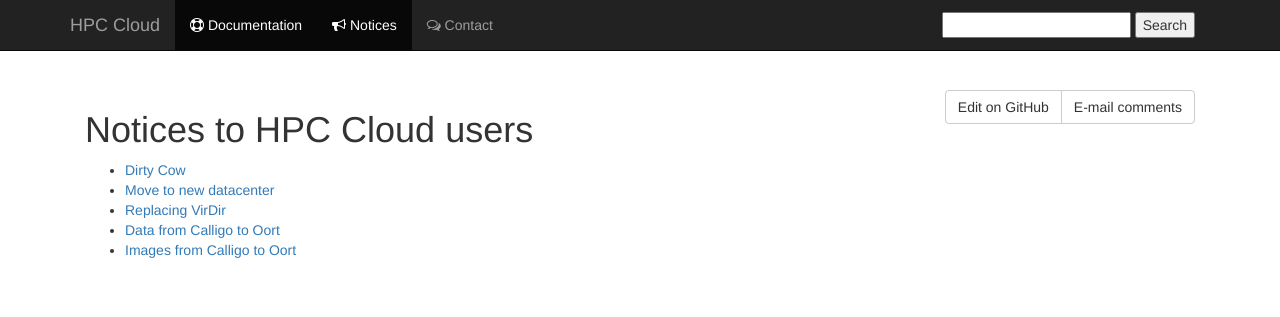
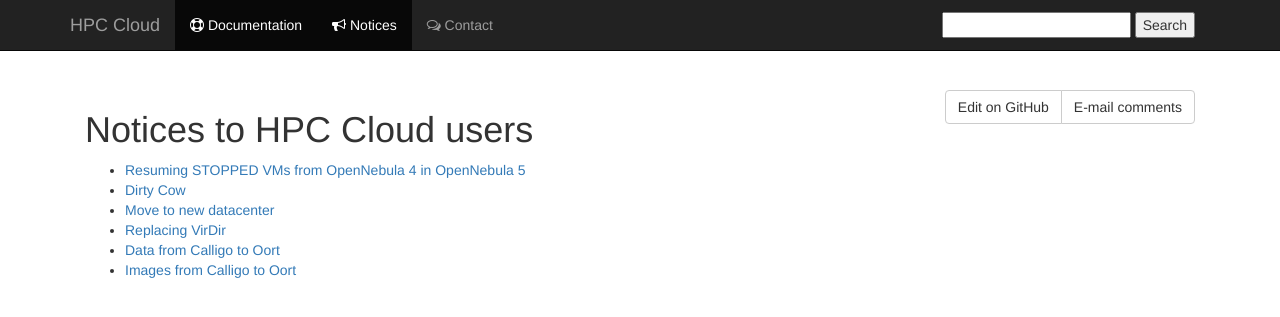
Before and after one commit to sara-nl/clouddocs, a Jekyll site: the page built from notices/index.markdown, in a window 1280 px wide. Shown: the top 317 px of the page. Built offline with Jekyll 4.4.1, drawn with Linux system fonts in a browser that asks for light colours; nearby versions of some CDN libraries; our own code applies the rules of GitHub Pages for plain Markdown files.

Commit message:
Link to stopped_one4_to_5

```diff
--- a/notices/index.markdown
+++ b/notices/index.markdown
@@ -4,6 +4,7 @@
 
 # Notices to HPC Cloud users
 
+* [Resuming STOPPED VMs from OpenNebula 4 in OpenNebula 5](stopped_one4_to_5)
 * [Dirty Cow](dirtycow)
 * [Move to new datacenter](move_preparation_instructions)
 * [Replacing VirDir](replacing-virdir)
```
